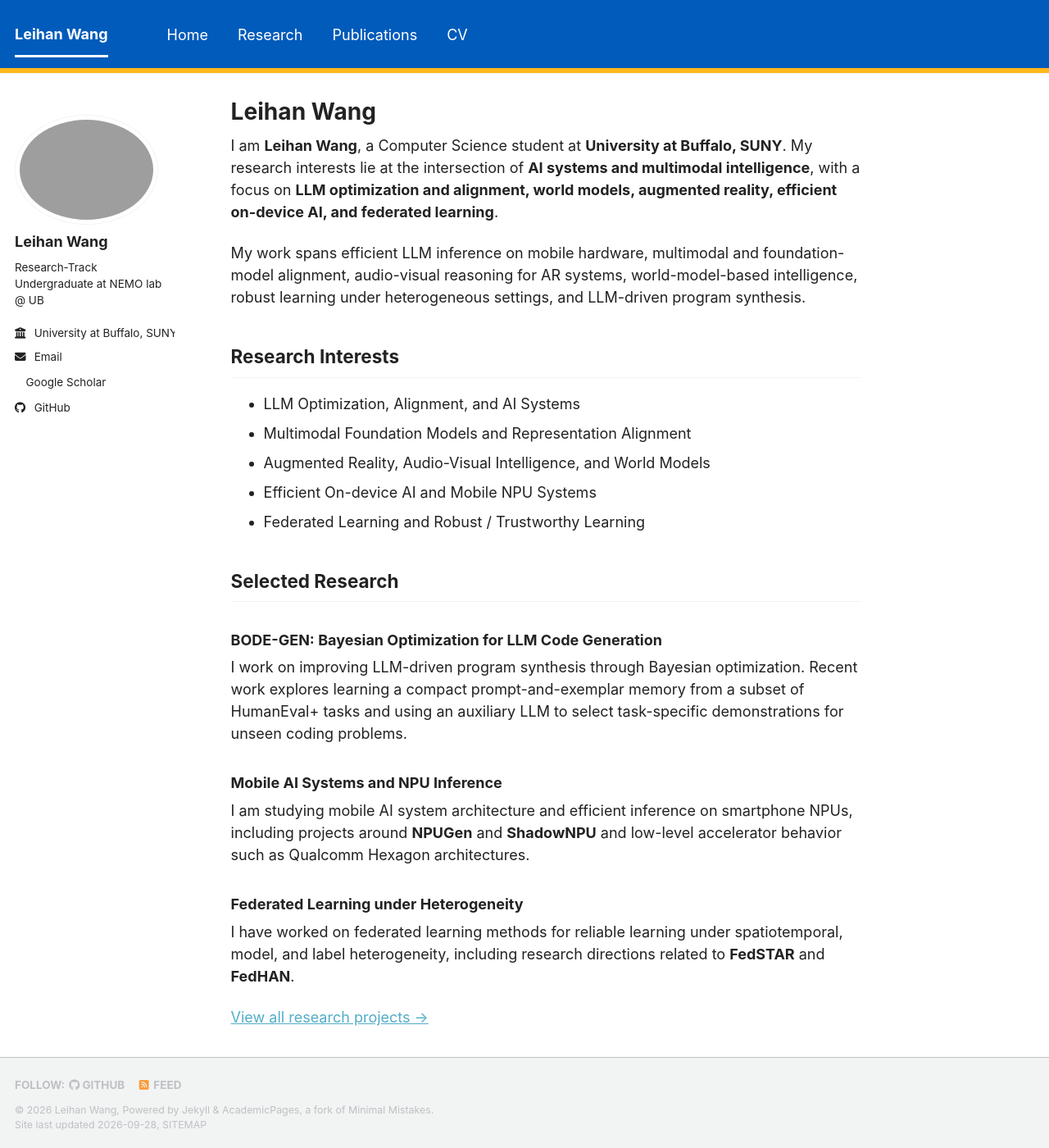
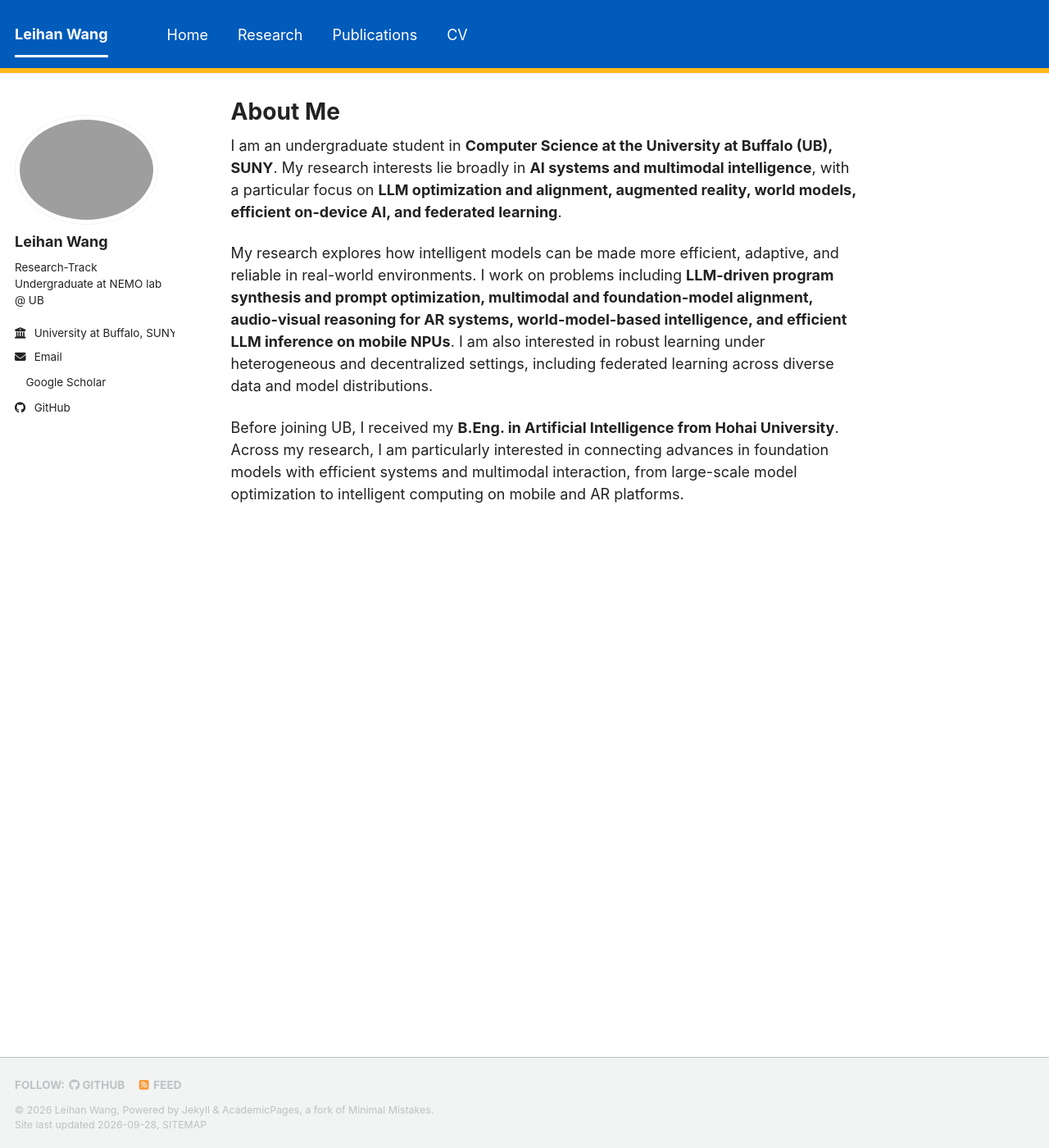
Before and after one commit to leihanwang/leihanwang.github.io, a Jekyll site: the page built from _pages/about.md, in a window 1280 px wide and 1400 px high. Shown: the whole window at 82% size. Built offline with Jekyll 4.4.1, drawn with Linux system fonts in a browser that asks for light colours; a style sheet for code colours, icons or effects is not loaded; some of the changed text lies outside the part shown.

Commit message:
Rewrite homepage as concise About Me

```diff
--- a/_pages/about.md
+++ b/_pages/about.md
@@ -1,46 +1,14 @@
 ---
 permalink: /
-title: "Leihan Wang"
+title: "About Me"
 author_profile: true
 redirect_from:
   - /about/
   - /about.html
 ---
 
-I am **Leihan Wang**, a Computer Science student at **University at Buffalo, SUNY**. My research interests lie at the intersection of **AI systems and multimodal intelligence**, with a focus on **LLM optimization and alignment, world models, augmented reality, efficient on-device AI, and federated learning**.
+I am an undergraduate student in **Computer Science at the University at Buffalo (UB), SUNY**. My research interests lie broadly in **AI systems and multimodal intelligence**, with a particular focus on **LLM optimization and alignment, augmented reality, world models, efficient on-device AI, and federated learning**.
 
-My work spans efficient LLM inference on mobile hardware, multimodal and foundation-model alignment, audio-visual reasoning for AR systems, world-model-based intelligence, robust learning under heterogeneous settings, and LLM-driven program synthesis.
+My research explores how intelligent models can be made more efficient, adaptive, and reliable in real-world environments. I work on problems including **LLM-driven program synthesis and prompt optimization, multimodal and foundation-model alignment, audio-visual reasoning for AR systems, world-model-based intelligence, and efficient LLM inference on mobile NPUs**. I am also interested in robust learning under heterogeneous and decentralized settings, including federated learning across diverse data and model distributions.
 
-## Research Interests
-
-- LLM Optimization, Alignment, and AI Systems
-- Multimodal Foundation Models and Representation Alignment
-- Augmented Reality, Audio-Visual Intelligence, and World Models
-- Efficient On-device AI and Mobile NPU Systems
-- Federated Learning and Robust / Trustworthy Learning
-
-## Selected Research
-
-### BODE-GEN: Bayesian Optimization for LLM Code Generation
-I work on improving LLM-driven program synthesis through Bayesian optimization. Recent work explores learning a compact prompt-and-exemplar memory from a subset of HumanEval+ tasks and using an auxiliary LLM to select task-specific demonstrations for unseen coding problems.
-
-### Mobile AI Systems and NPU Inference
-I am studying mobile AI system architecture and efficient inference on smartphone NPUs, including projects around **NPUGen** and **ShadowNPU** and low-level accelerator behavior such as Qualcomm Hexagon architectures.
-
-### Federated Learning under Heterogeneity
-I have worked on federated learning methods for reliable learning under spatiotemporal, model, and label heterogeneity, including research directions related to **FedSTAR** and **FedHAN**.
-
-[View all research projects →](/portfolio/)
-
-## Education
-
-**University at Buffalo, SUNY**
-B.S. in Computer Science
-
-**Hohai University**
-B.Eng. in Artificial Intelligence
-
-## Contact
-
-Email: [leihanwa@buffalo.edu](mailto:leihanwa@buffalo.edu)
-GitHub: [github.com/leihanwang](https://github.com/leihanwang)
+Before joining UB, I received my **B.Eng. in Artificial Intelligence from Hohai University**. Across my research, I am particularly interested in connecting advances in foundation models with efficient systems and multimodal interaction, from large-scale model optimization to intelligent computing on mobile and AR platforms.
```
